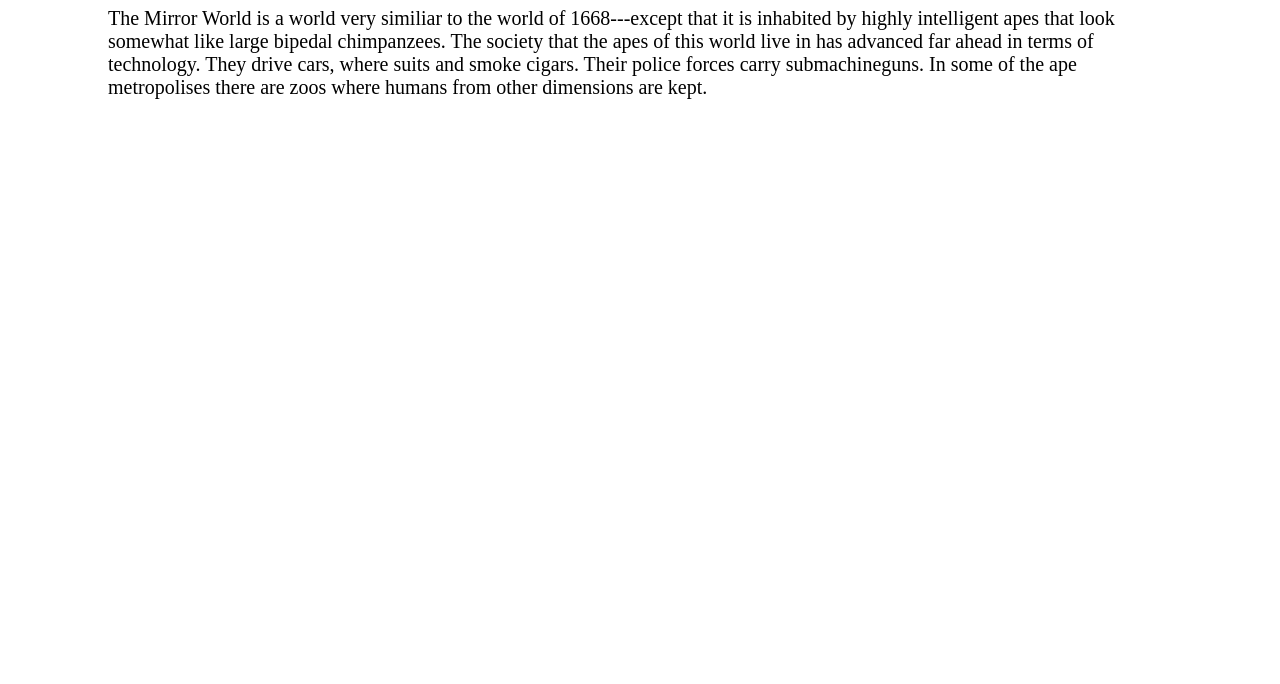
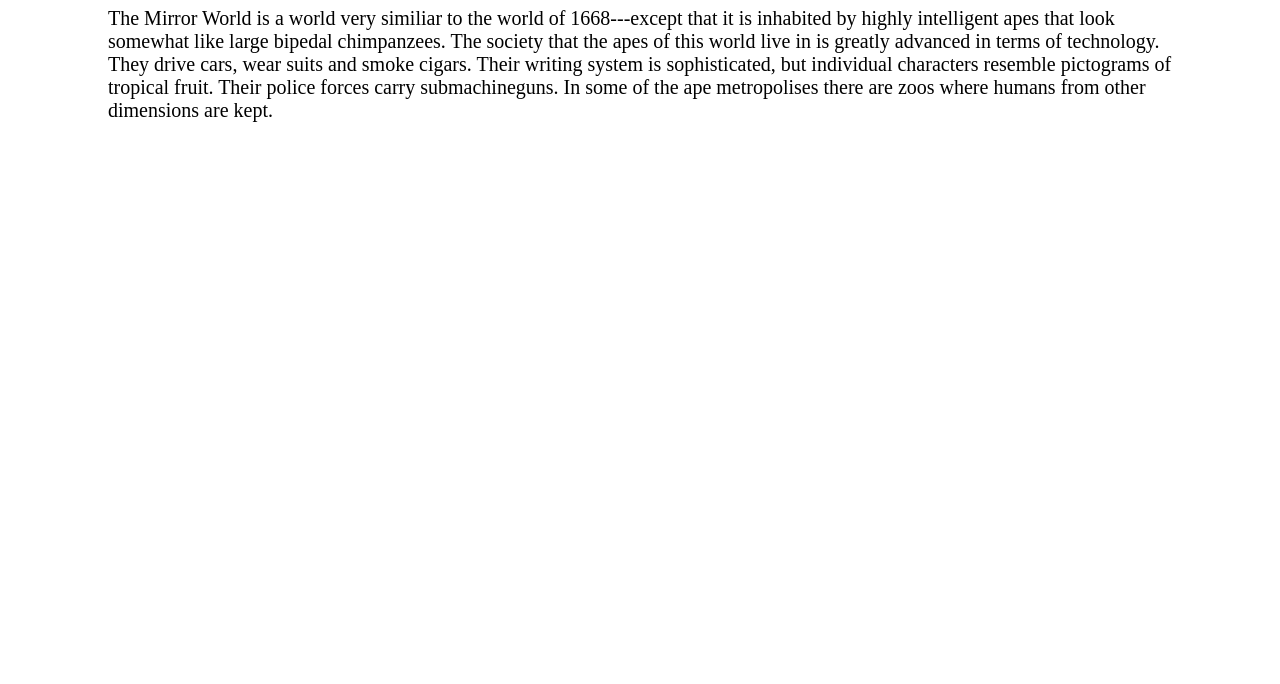
Before and after one commit to finnbuck/1668-Website, a plain HTML site: page mirrorworld.html in a window 1280 px wide. Shown: the part 116-800 px from the top of the page. Drawn offline with Linux system fonts and the light colour scheme.

Commit message:
Update to ape world.

```diff
--- a/mirrorworld.html
+++ b/mirrorworld.html
@@ -9,8 +9,9 @@
         <h1>The Mirror World</h1>
         <p>
             The Mirror World is a world very similiar to the world of 1668---except that it is inhabited by highly intelligent apes that look somewhat like large bipedal chimpanzees.
-            The society that the apes of this world live in has advanced far ahead in terms of technology.
-            They drive cars, where suits and smoke cigars.
+            The society that the apes of this world live in is greatly advanced in terms of technology.
+            They drive cars, wear suits and smoke cigars.
+            Their writing system is sophisticated, but individual characters resemble pictograms of tropical fruit.
             Their police forces carry submachineguns.
             In some of the ape metropolises there are zoos where humans from other dimensions are kept.
         </p>
```
